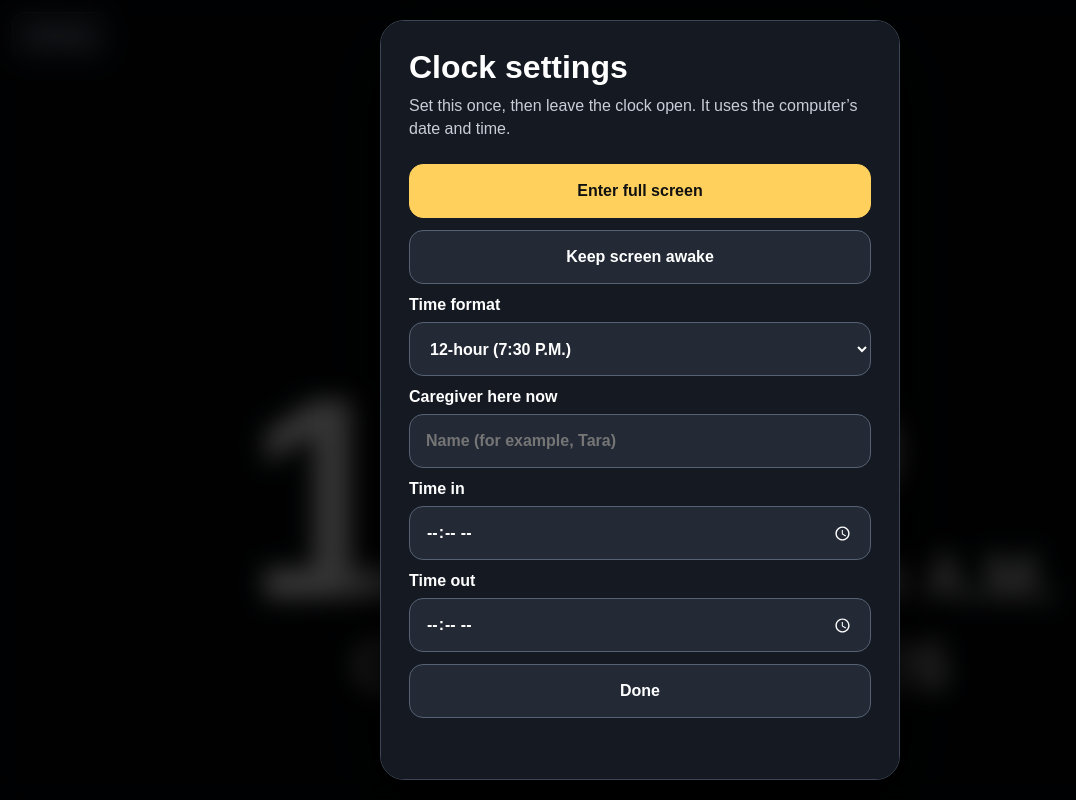
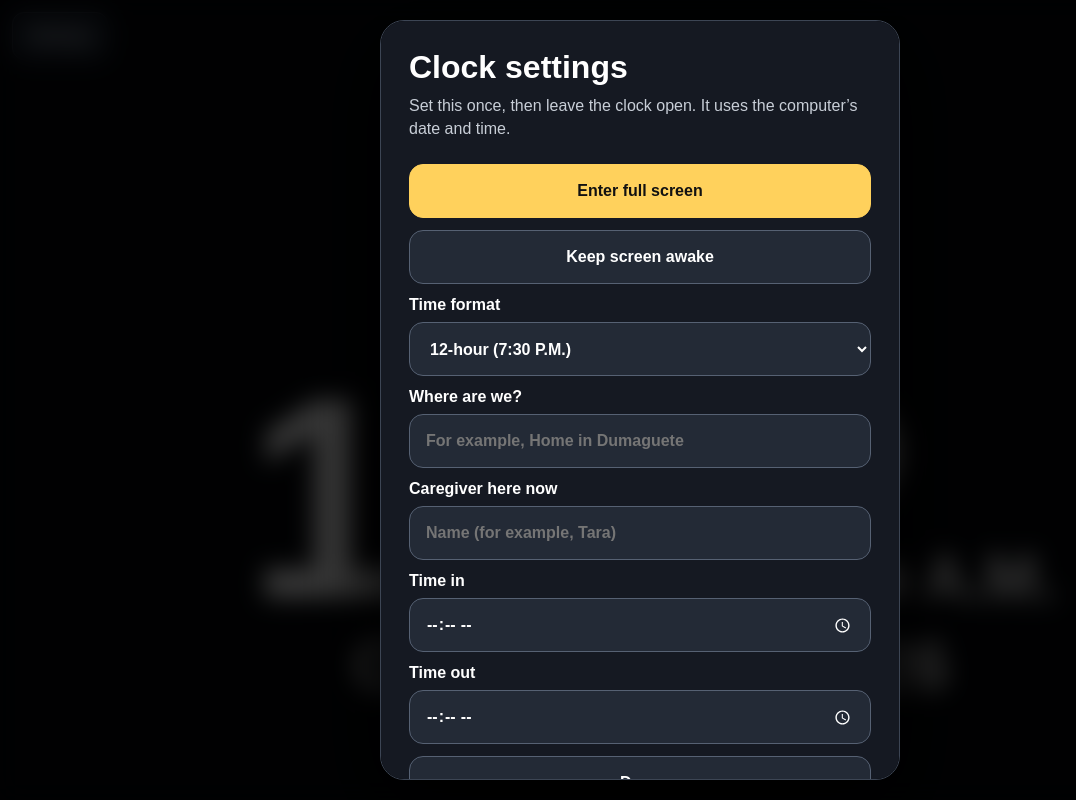
Before and after one commit to Tdeeel/mommy-day-night-clock, a plain HTML site: page index.html in a window 1280 px wide. Both pictures are taken after a click on the button "Settings". Shown: the whole page, without its empty margins (0-1076 px from the left). Drawn offline with Linux system fonts and the light colour scheme.

Commit message:
Show editable location on clock

```diff
--- a/index.html
+++ b/index.html
@@ -23,6 +23,8 @@
     .time { font-size:clamp(6rem,23vw,18rem); line-height:.8; font-weight:900; letter-spacing:-.06em; font-variant-numeric:tabular-nums; }
     .ampm { font-size:clamp(2rem,5vw,5rem); line-height:.9; font-weight:900; padding-bottom:.08em; }
     .date { font-size:clamp(2rem,5.4vw,5rem); line-height:1.05; font-weight:800; text-transform:uppercase; }
+    .location { margin-top:clamp(12px,2.5vh,28px); font-size:clamp(1.5rem,3.8vw,3.4rem); line-height:1.15; font-weight:800; color:var(--accent); overflow-wrap:anywhere; }
+    .location[hidden] { display:none; }
     .caregiver { margin-top:clamp(16px,3vh,36px); padding:.3em .7em; border-top:2px solid #566173; font-size:clamp(1.7rem,4.5vw,4rem); line-height:1.15; font-weight:800; color:#fff; overflow-wrap:anywhere; }
     .caregiver[hidden] { display:none; }
     .caregiver-detail { margin-top:.25em; font-size:clamp(1.1rem,2vw,1.8rem); color:var(--muted); }
@@ -57,6 +59,7 @@
       <div class="daynight" id="daynight">IT IS NIGHTTIME</div>
       <div class="time-row"><span class="time" id="time">7:00</span><span class="ampm" id="ampm">P.M.</span></div>
       <div class="date" id="date">SEPTEMBER 19, 2026</div>
+      <div class="location" id="location" hidden></div>
       <div class="caregiver" id="caregiver" hidden><div id="caregiver-message"></div><div class="caregiver-detail" id="caregiver-detail"></div></div>
     </div>
     <button class="settings-trigger" id="corner" type="button" aria-label="Open clock settings" aria-controls="controls">Settings</button>
@@ -71,6 +74,9 @@
         <button id="awake">Keep screen awake</button>
         <label>Time format
           <select id="format"><option value="12">12-hour (7:30 P.M.)</option><option value="24">24-hour (19:30)</option></select>
+        </label>
+        <label>Where are we?
+          <input id="location-name" type="text" maxlength="100" placeholder="For example, Home in Dumaguete" autocomplete="off">
         </label>
         <label>Caregiver here now
           <input id="caregiver-name" type="text" maxlength="60" placeholder="Name (for example, Tara)" autocomplete="off">
@@ -88,10 +94,19 @@
   </section>
 
   <script>
-    const el = Object.fromEntries(['day','period','daynight','time','ampm','date','caregiver','caregiver-message','caregiver-detail','caregiver-name','caregiver-in','caregiver-out','controls','format','status'].map(id=>[id,document.getElementById(id)]));
+    const el = Object.fromEntries(['day','period','daynight','time','ampm','date','location','location-name','caregiver','caregiver-message','caregiver-detail','caregiver-name','caregiver-in','caregiver-out','controls','format','status'].map(id=>[id,document.getElementById(id)]));
     let wakeLock = null;
     let hourFormat = localStorage.getItem('clock-format') || '12';
     el.format.value = hourFormat;
+    el['location-name'].value = localStorage.getItem('clock-location') || '';
+    function updateLocation() {
+      const place = el['location-name'].value.trim();
+      localStorage.setItem('clock-location', place);
+      el.location.hidden = !place;
+      el.location.textContent = place ? `YOU ARE AT ${place.toLocaleUpperCase()}` : '';
+    }
+    el['location-name'].addEventListener('input', updateLocation);
+    updateLocation();
     el['caregiver-name'].value = localStorage.getItem('clock-caregiver') || '';
     el['caregiver-in'].value = localStorage.getItem('clock-caregiver-in') || '';
     el['caregiver-out'].value = localStorage.getItem('clock-caregiver-out') || '';
```
